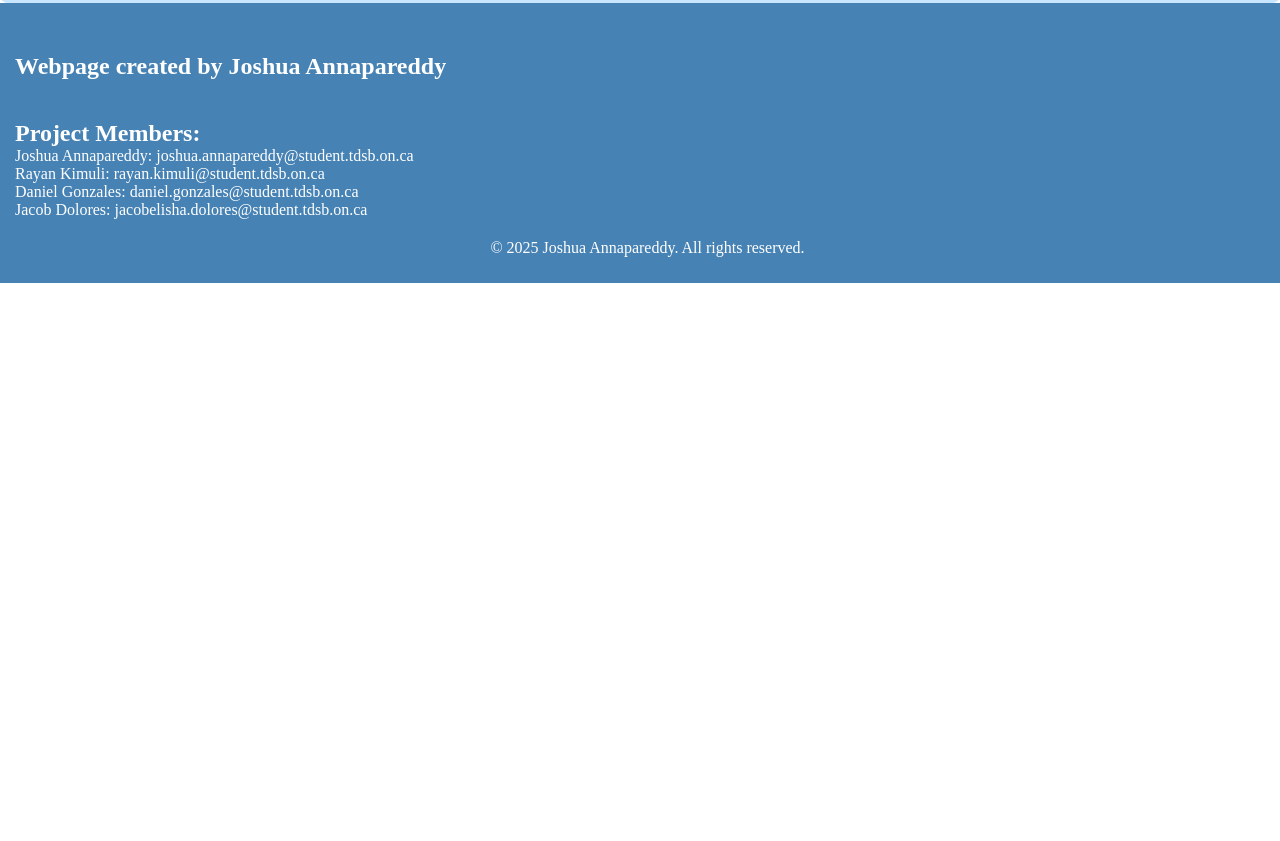
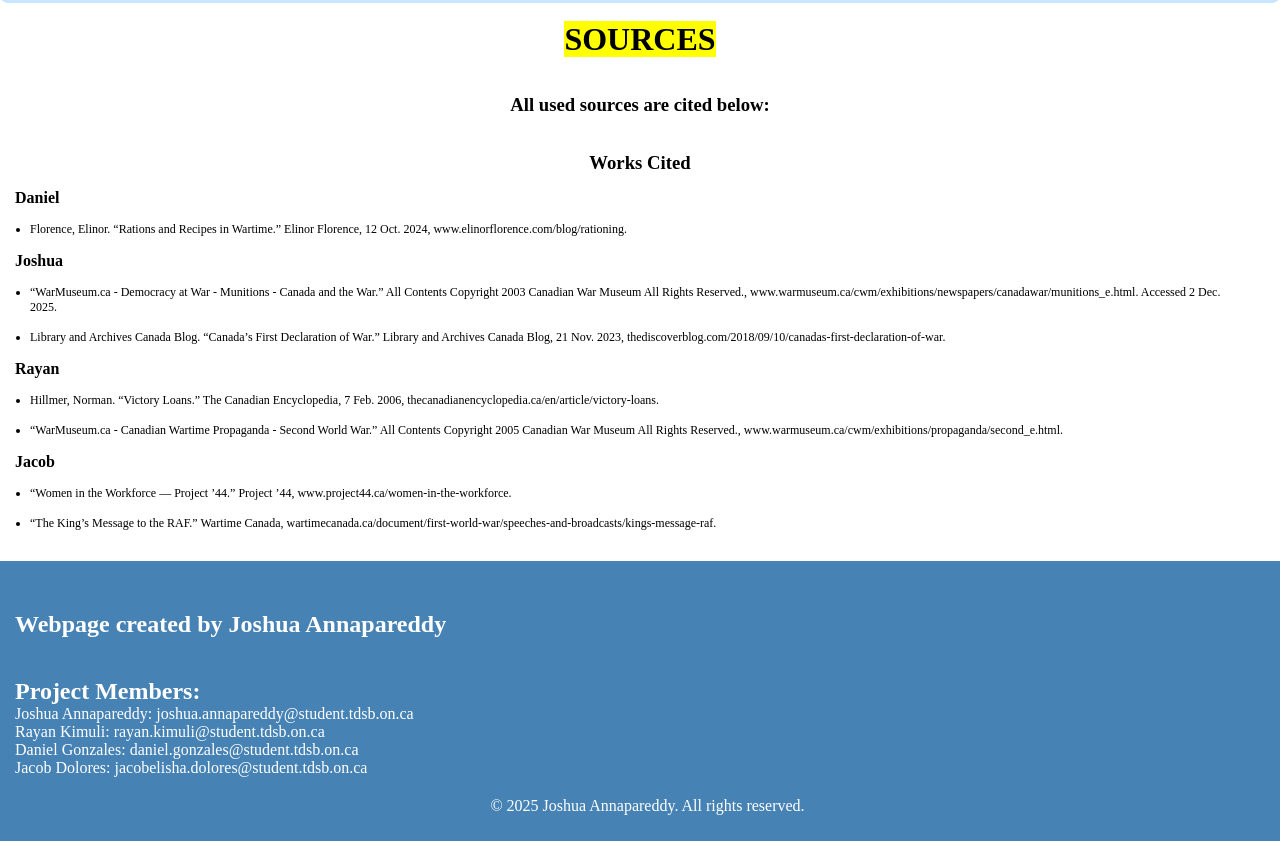
Before and after one commit to J-Annapareddy/WW2-Museum-Project, a plain HTML site: page sources.html in a window 1280 px wide. Shown: the part 107-948 px from the top of the page. Before the commit the page ends 800 px from the top, so only its background shows below. Drawn offline with Linux system fonts and the light colour scheme.

Commit message:
Update sources.html

```diff
--- a/sources.html
+++ b/sources.html
@@ -19,6 +19,25 @@
             <a class="nav-item" href="sources.html">Sources</a>
         </div>
     </nav>
+    <br>
+    <h1 style="text-align:center;"><mark>SOURCES</mark></h1>
+    <br></br>
+    <h3 style="text-align:center;">All used sources are cited below:</h3>
+    <br><br>
+    <h3 style="text-align:center;">Works Cited</h3>
+    <ul style="padding:15px;">
+        <h4>Daniel</h4>
+        <li style="font-family:'Times New Roman', Times, serif; margin:15px; font-size:12px;">Florence, Elinor. “Rations and Recipes in Wartime.” Elinor Florence, 12 Oct. 2024, www.elinorflorence.com/blog/rationing.</li>
+        <h4>Joshua</h4>
+        <li style="font-family:'Times New Roman', Times, serif; margin:15px; font-size:12px;">“WarMuseum.ca - Democracy at War - Munitions - Canada and the War.” All Contents Copyright 2003 Canadian War Museum All Rights Reserved., www.warmuseum.ca/cwm/exhibitions/newspapers/canadawar/munitions_e.html. Accessed 2 Dec. 2025.</li>
+        <li style="font-family:'Times New Roman', Times, serif; margin:15px; font-size:12px;">Library and Archives Canada Blog. “Canada’s First Declaration of War.” Library and Archives Canada Blog, 21 Nov. 2023, thediscoverblog.com/2018/09/10/canadas-first-declaration-of-war.</li>
+        <h4>Rayan</h4>
+        <li style="font-family:'Times New Roman', Times, serif; margin:15px; font-size:12px;">Hillmer, Norman. “Victory Loans.” The Canadian Encyclopedia, 7 Feb. 2006, thecanadianencyclopedia.ca/en/article/victory-loans.</li>
+        <li style="font-family:'Times New Roman', Times, serif; margin:15px; font-size:12px;">“WarMuseum.ca - Canadian Wartime Propaganda - Second World War.” All Contents Copyright 2005 Canadian War Museum All Rights Reserved., www.warmuseum.ca/cwm/exhibitions/propaganda/second_e.html.</li>
+        <h4>Jacob</h4>
+        <li style="font-family:'Times New Roman', Times, serif; margin:15px; font-size:12px;">“Women in the Workforce — Project ’44.” Project ’44, www.project44.ca/women-in-the-workforce.</li>
+        <li style="font-family:'Times New Roman', Times, serif; margin:15px; font-size:12px;">“The King’s Message to the RAF.” Wartime Canada, wartimecanada.ca/document/first-world-war/speeches-and-broadcasts/kings-message-raf.</li>
+    </ul>
     <footer>
         <h2>Webpage created by Joshua Annapareddy</h2>
         <h2 style="margin-top:40px;">Project Members:</h2>
@@ -32,3 +51,4 @@
     </footer>
 
 </body>
+</html>
```
